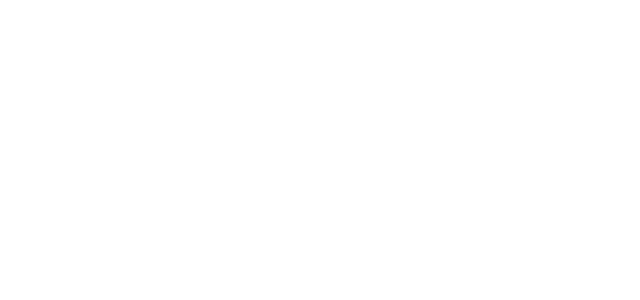
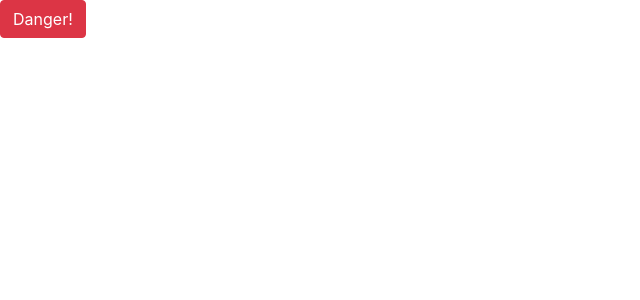
Before and after one commit to cquinterop/ui-test, a React (Create React App) app: page / in a window 1280 px wide. Shown: the top 300 px of the page, without its empty margins (0-640 px from the left). Built offline with nearby package versions, Linux system fonts and the light colour scheme.

Commit message:
Set UI library up

```diff
--- a/package.json
+++ b/package.json
@@ -7,10 +7,13 @@
     "@testing-library/react": "^9.4.0",
     "@testing-library/user-event": "^7.2.1",
     "axios": "^0.19.2",
+    "bootstrap": "^4.4.1",
     "json-server": "^0.15.1",
     "react": "^16.12.0",
     "react-dom": "^16.12.0",
-    "react-scripts": "3.3.0"
+    "react-router-dom": "^5.1.2",
+    "react-scripts": "3.3.0",
+    "reactstrap": "^8.4.1"
   },
   "scripts": {
     "start": "react-scripts start",
--- a/src/App.js
+++ b/src/App.js
@@ -1,9 +1,11 @@
 import React from 'react';
+import 'bootstrap/dist/css/bootstrap.min.css';
+import { Button } from 'reactstrap';
 
 function App() {
   return (
     <div>
-
+         <Button color="danger">Danger!</Button>
     </div>
   );
 }
```
Also changed, not shown: 1 other file (tests, documents, lock files or other folders).
